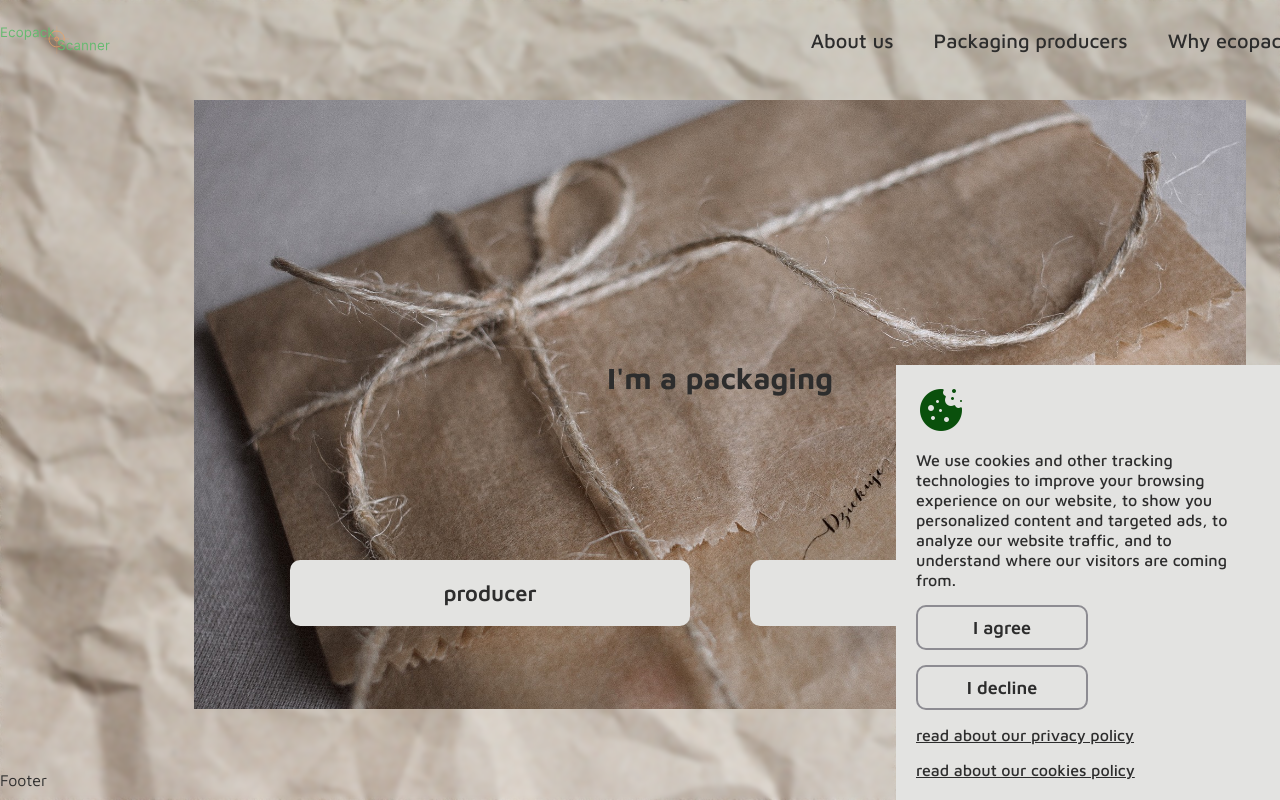
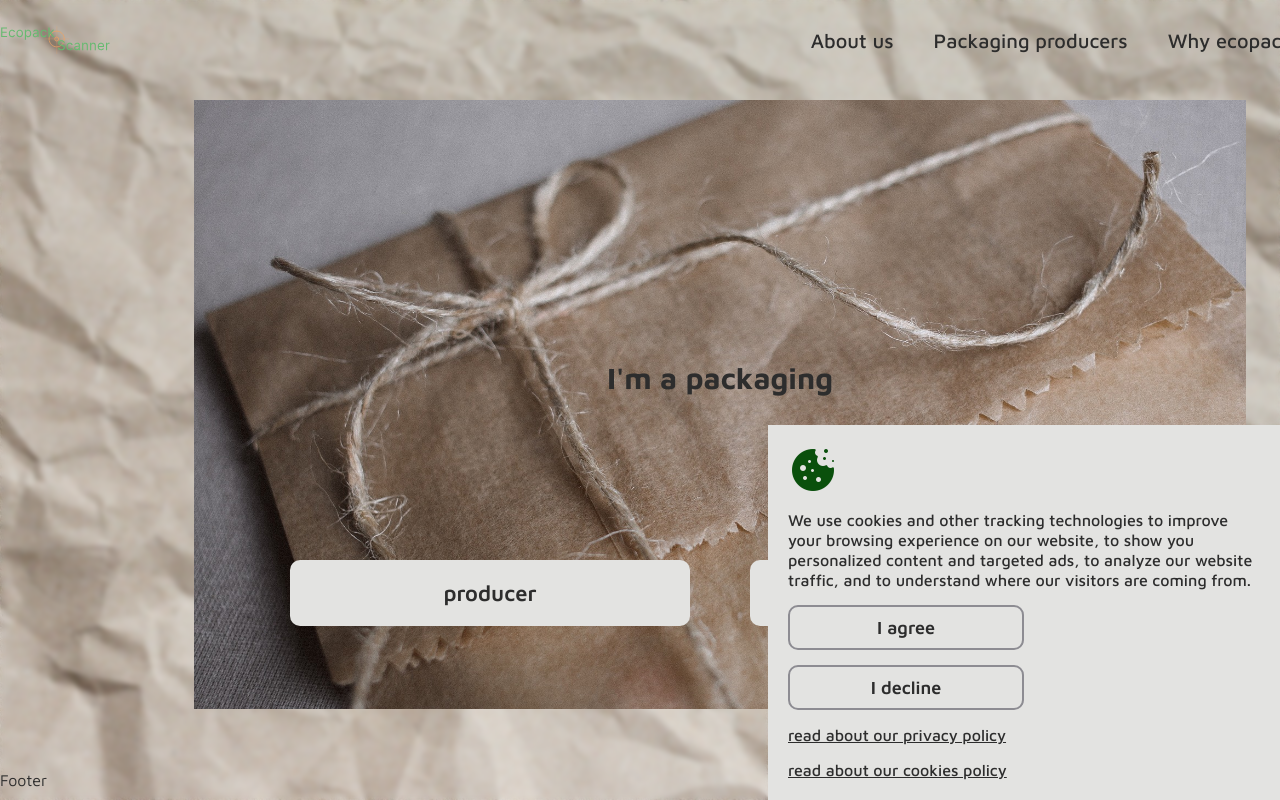
Before and after one commit to SorokinaElena/Ecopackscanner, a React (Create React App) app: page /#/ in a window 1280 px wide. Shown: the top 800 px of the page. Built offline with nearby package versions, Linux system fonts and the light colour scheme.

Commit message:
cookie_banner animation added

```diff
--- a/public/main.css
+++ b/public/main.css
@@ -3,11 +3,12 @@
 } */
 
 .cookie_eu_banner {
+    visibility: hidden;
     z-index: 10;
     display: flex;
     flex-direction: column;
     gap: 15px;
-    width: 30vw;
+    width: 40vw;
     padding: 20px;
     background-color: #e3e3e1;
     position: fixed;
@@ -17,6 +18,23 @@
     font-size: 16px;
     font-weight: 500;
     line-height: 20px;
+
+    animation-name: cookie_banner;
+    animation-delay: 1s;
+    animation-duration: 1.5s;
+    animation-timing-function: ease-in;
+    animation-fill-mode: forwards;
+}
+
+@keyframes cookie_banner {
+    from {
+        visibility: hidden;
+        transform: translateY(100%);
+      }
+    to {
+        visibility: visible;
+        transform: translateY(0);
+    }
 }
 
 .cookie_eu_banner button {
```
